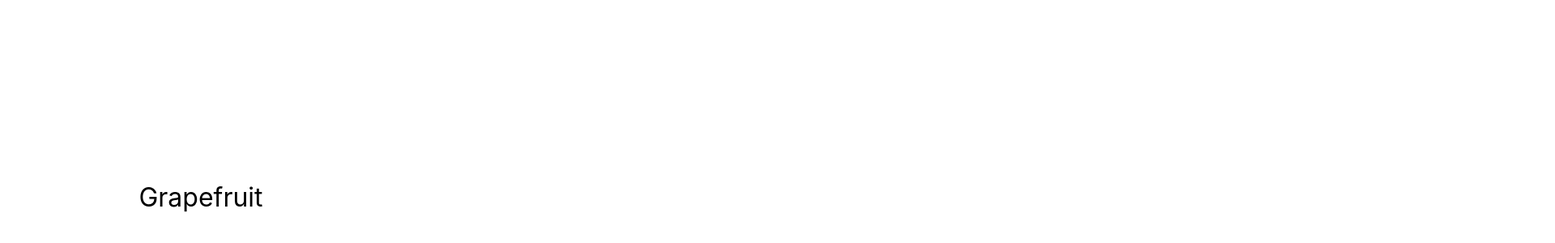
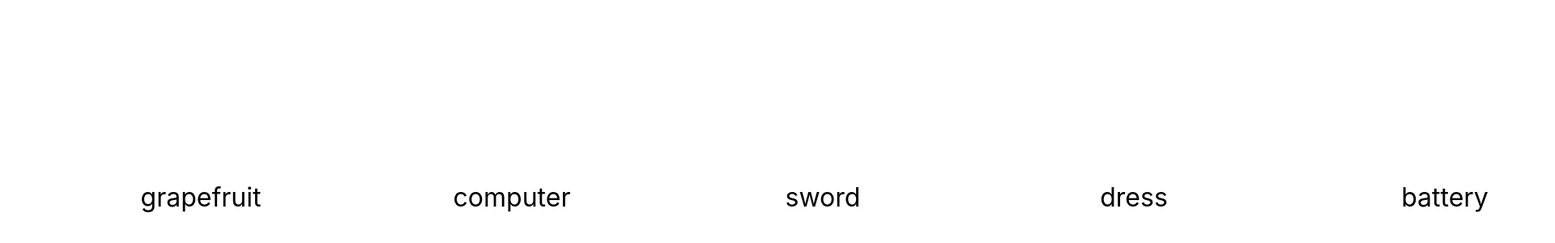
Before and after one commit to ChromaChrono/Memory-game, a Vue app: page / in a window 1280 px wide. Shown: the part 156-456 px from the top of the page at 81% size, 1920 px wide, since content can reach past the window. Built offline with nearby package versions, Linux system fonts and the light colour scheme.

Commit message:
Generating cards for specified number of words

```diff
--- a/src/components/carasoul.vue
+++ b/src/components/carasoul.vue
@@ -1,17 +1,18 @@
 <template>
     <div class="carasoul-screen">
         <div class="carasoul">
-            <div class="carasoul-card">
-                <div class="carasoul-word">Grapefruit</div>
+            <div v-for="word in words" class="carasoul-card">
+                <div class="carasoul-word">{{ word }}</div>
             </div>
-            <div class="carasoul-card"></div>
-            <div class="carasoul-card"></div>
-            <div class="carasoul-card"></div>
-            <div class="carasoul-card"></div>
-            <div class="carasoul-card"></div>
         </div>
     </div>
 </template>
+
+<script>
+export default {
+    props: ["words"]
+}
+</script>
 
 <style lang="css" scoped>
 .carasoul {
```
